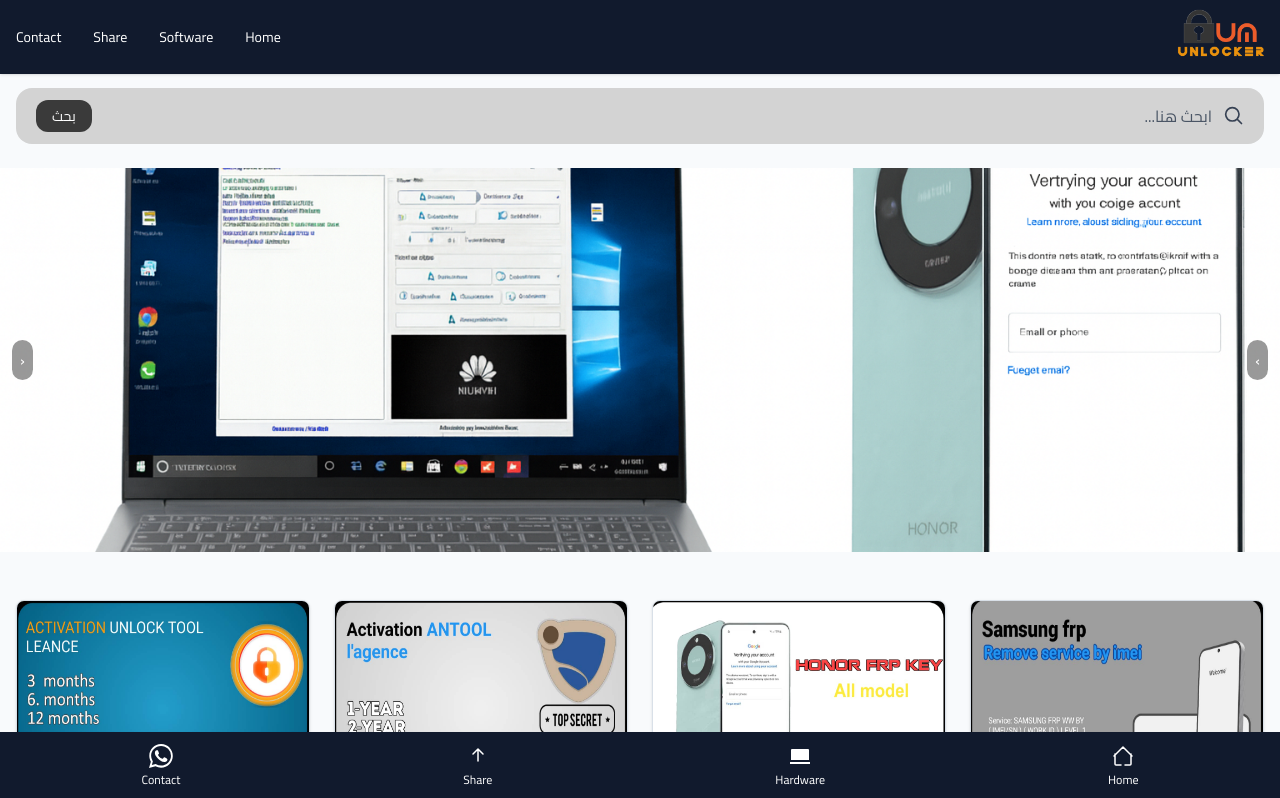
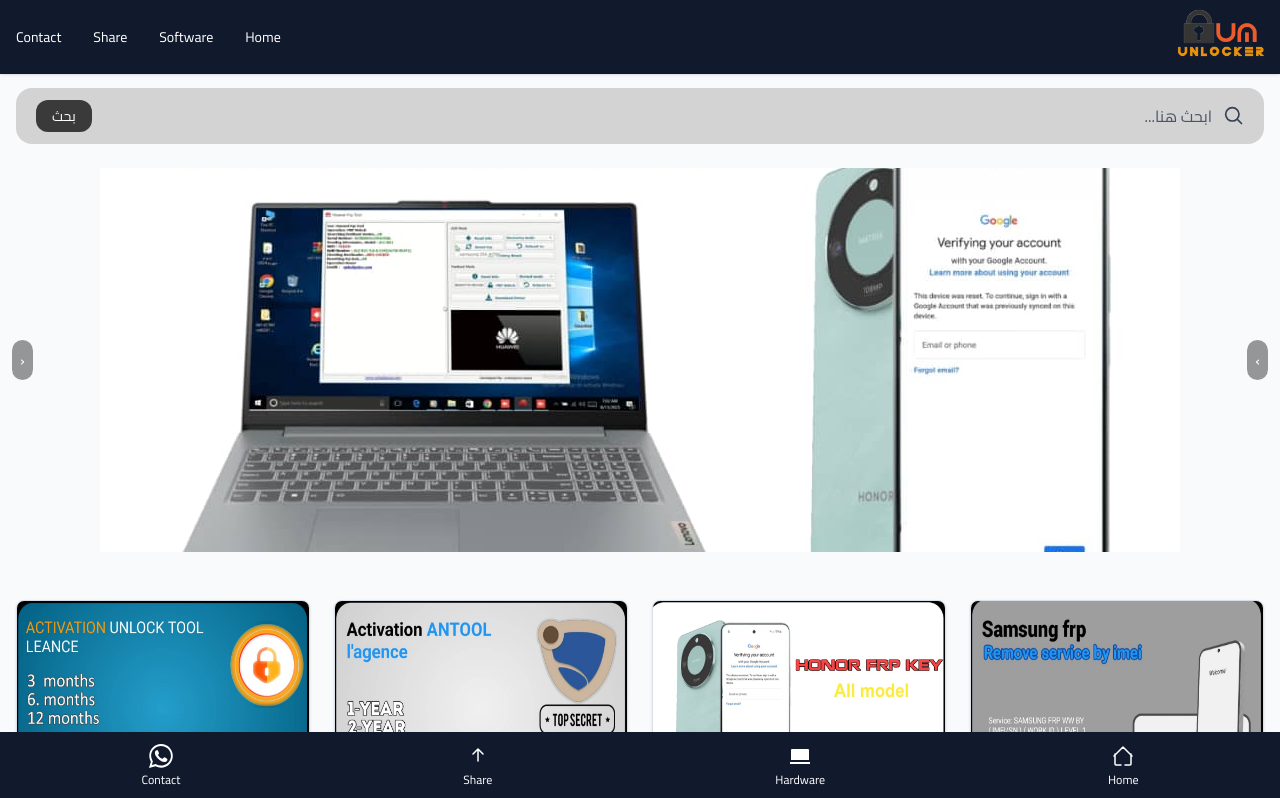
Before and after one commit to Mohammedsalih1/Umunlocker, a Next.js app: page / in a window 1280 px wide. Shown: the top 798 px of the page. Built offline with nearby package versions, Linux system fonts and the light colour scheme.

Commit message:
another edit on the slider

```diff
--- a/app/Components/Slider.jsx
+++ b/app/Components/Slider.jsx
@@ -36,7 +36,7 @@
             src={img}
             alt={`Slide ${i}`}
             fill
-            className="object-cover "
+            className="object-cover md:object-none"
           />
         </div>
       ))}
--- a/app/page.js
+++ b/app/page.js
@@ -14,9 +14,10 @@
           // "/images/slide-2.webp",
           // "/images/slide-3.webp",
           // "/images/slide-4.webp",
-          "/images/slide-5.png",
-          "/images/slide-5.png",
-          "/images/slide-5.png",
+          // "/images/slide-5.png",
+          "/images/slide-5-pc.jpeg",
+          // "/images/slide-5.png",
+          "/images/slide-5-pc.jpeg",
         ]} />
       <ProductGrid />
     </>
```
Also changed, not shown: public/images/slide-5-pc.jpeg (added).
